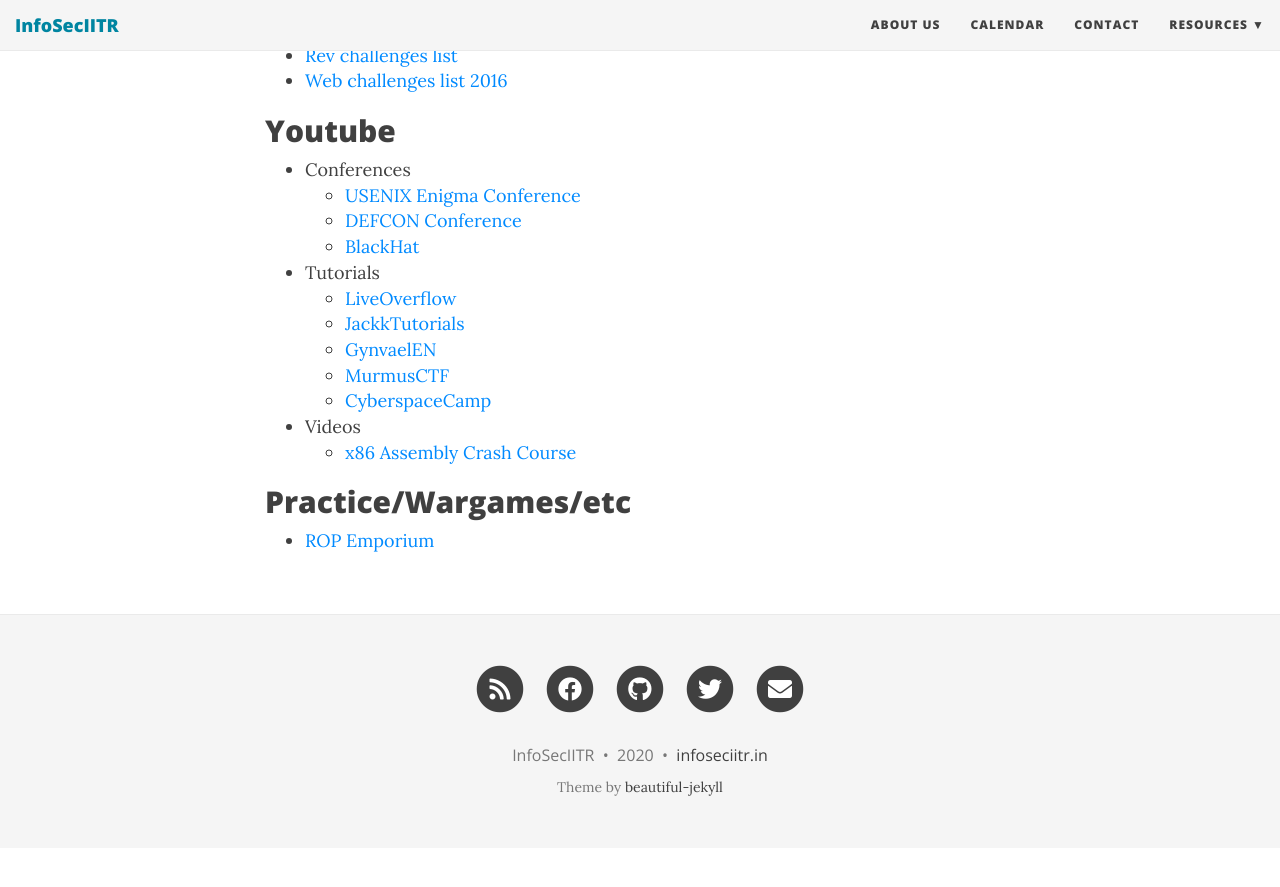
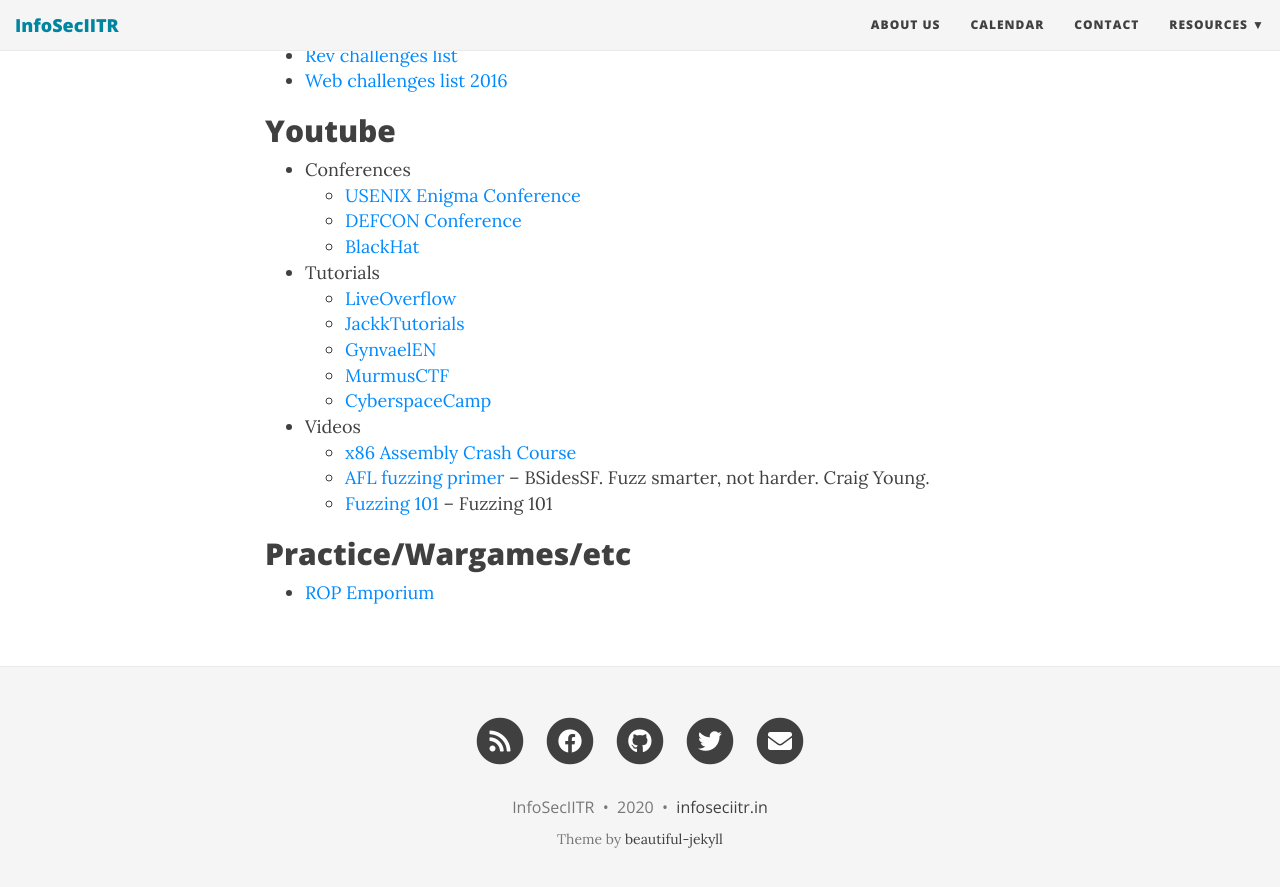
Before and after one commit to InfoSecIITR/infoseciitr.github.io, a Jekyll site: the page built from reading-material.md, in a window 1280 px wide and 900 px high, scrolled down 2552 px. Shown: the top 887 px of the window. Built offline with Jekyll 4.4.1, drawn with Linux system fonts in a browser that asks for light colours; nearby versions of some CDN libraries; before the commit the page ends 3400 px from its top, so only the background shows below that.

Commit message:
Adding || Upadating
This File is unorganized whereas the reading-material repo is organized so why it is not been updated ???
Or why was this file not linked with README.md (reading-material/README.md) when the changes were made in that it does not show in the main website.

```diff
--- a/reading-material.md
+++ b/reading-material.md
@@ -109,6 +109,8 @@
   + [CyberspaceCamp](https://www.youtube.com/c/CyberspaceCamp)
 + Videos
   + [x86 Assembly Crash Course](https://www.youtube.com/watch?v=75gBFiFtAb8)
+  + [AFL fuzzing primer](https://www.youtube.com/watch?v=29RbO5bftwo) -- BSidesSF. Fuzz smarter, not harder. Craig Young.
+  + [Fuzzing 101]( https://www.youtube.com/watch?v=KouPDI9laUE&t=7968s) -- Fuzzing 101
 
 ## Practice/Wargames/etc
 
```
